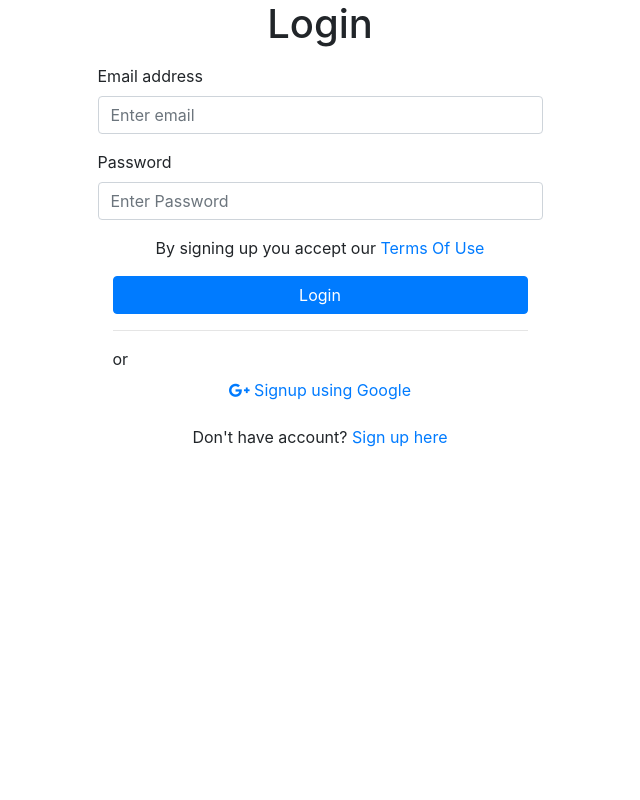
After one commit to KodianKodes/Todo, a Django app: page /login in a window 1280 px wide. The commit adds this page. Shown: the whole page, without its empty margins (320-960 px from the left). Run offline with Django 3.2, Linux system fonts and the light colour scheme; some libraries are stand-ins or nearby versions.

Commit message:
included a login form and registration form

```diff
--- a/CRUD/urls.py
+++ b/CRUD/urls.py
@@ -5,4 +5,6 @@ urlpatterns = [
     path('' , views.index, name='home'),
     path('update/<str:pk>/', views.update, name='update_crud'),
     path('delete/<str:pk>/', views.delete, name='delete'),
+    path('login', views.login),
+    path('register', views.register),
 ]
--- a/CRUD/views.py
+++ b/CRUD/views.py
@@ -51,3 +51,10 @@ def delete(request, pk):
         'item':item,
         }
     return render(request, 'CRUD/delete.html', context)
+
+
+def login(request):
+    return render(request, 'CRUD/login.html')
+
+def register(request):
+    return render(request, 'CRUD/register_form.html')
--- a/templates/CRUD/base.html
+++ b/templates/CRUD/base.html
@@ -9,7 +9,7 @@
 <body>
     {% block header %}
     <header>
-        <nav class="navbar navbar-expand-lg navbar-light bg-light">
+        <nav class="navbar navbar-expand-lg navbar-dark bg-dark">
             <a class="navbar-brand" href="#">Navbar</a>
             <button class="navbar-toggler" type="button" data-toggle="collapse" data-target="#navbarSupportedContent" aria-controls="navbarSupportedContent" aria-expanded="false" aria-label="Toggle navigation">
               <span class="navbar-toggler-icon"></span>
--- /dev/null
+++ b/templates/CRUD/login.html
@@ -0,0 +1,60 @@
+<link href="//maxcdn.bootstrapcdn.com/bootstrap/4.0.0/css/bootstrap.min.css" rel="stylesheet" id="bootstrap-css">
+<script src="//maxcdn.bootstrapcdn.com/bootstrap/4.0.0/js/bootstrap.min.js"></script>
+<script src="//cdnjs.cloudflare.com/ajax/libs/jquery/3.2.1/jquery.min.js"></script>
+<!------ Include the above in your HEAD tag ---------->
+
+<script src="https://cdn.jsdelivr.net/jquery.validation/1.15.1/jquery.validate.min.js"></script>
+<link href="https://fonts.googleapis.com/css?family=Kaushan+Script" rel="stylesheet">
+      <link href="https://stackpath.bootstrapcdn.com/font-awesome/4.7.0/css/font-awesome.min.css" rel="stylesheet" integrity="sha384-wvfXpqpZZVQGK6TAh5PVlGOfQNHSoD2xbE+QkPxCAFlNEevoEH3Sl0sibVcOQVnN" crossorigin="anonymous">
+
+<body>
+    <div class="container">
+        <div class="row">
+			<div class="col-md-5 mx-auto">
+			<div id="first">
+				<div class="myform form ">
+					 <div class="logo mb-3">
+						 <div class="col-md-12 text-center">
+							<h1>Login</h1>
+						 </div>
+					</div>
+                   <form action="" method="post" name="login">
+                           <div class="form-group">
+                              <label for="exampleInputEmail1">Email address</label>
+                              <input type="email" name="email"  class="form-control" id="email" aria-describedby="emailHelp" placeholder="Enter email">
+                           </div>
+                           <div class="form-group">
+                              <label for="exampleInputEmail1">Password</label>
+                              <input type="password" name="password" id="password"  class="form-control" aria-describedby="emailHelp" placeholder="Enter Password">
+                           </div>
+                           <div class="form-group">
+                              <p class="text-center">By signing up you accept our <a href="#">Terms Of Use</a></p>
+                           </div>
+                           <div class="col-md-12 text-center ">
+                              <button type="submit" class=" btn btn-block mybtn btn-primary tx-tfm">Login</button>
+                           </div>
+                           <div class="col-md-12 ">
+                              <div class="login-or">
+                                 <hr class="hr-or">
+                                 <span class="span-or">or</span>
+                              </div>
+                           </div>
+                           <div class="col-md-12 mb-3">
+                              <p class="text-center">
+                                 <a href="javascript:void();" class="google btn mybtn"><i class="fa fa-google-plus">
+                                 </i> Signup using Google
+                                 </a>
+                              </p>
+                           </div>
+                           <div class="form-group">
+                              <p class="text-center">Don't have account? <a href="#" id="signup">Sign up here</a></p>
+                           </div>
+                        </form>
+
+				</div>
+			</div>
+
+		</div>
+      </div>
+
+</body>
```
Also changed, not shown: templates/CRUD/register_form.html (added, +48 -0 lines).
